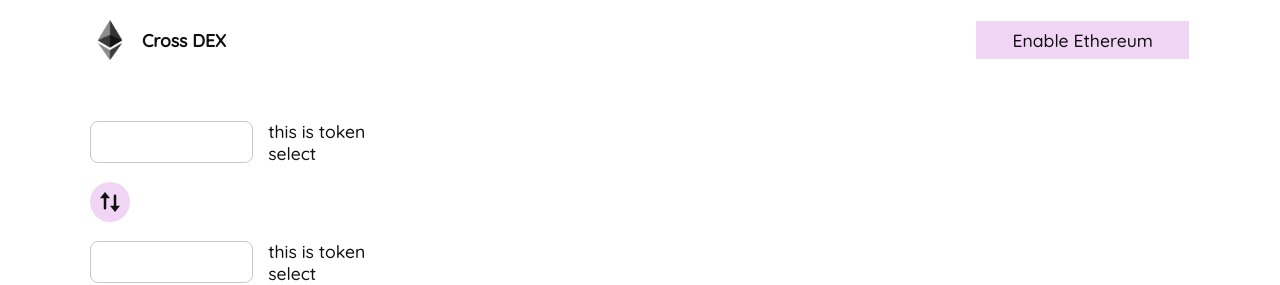
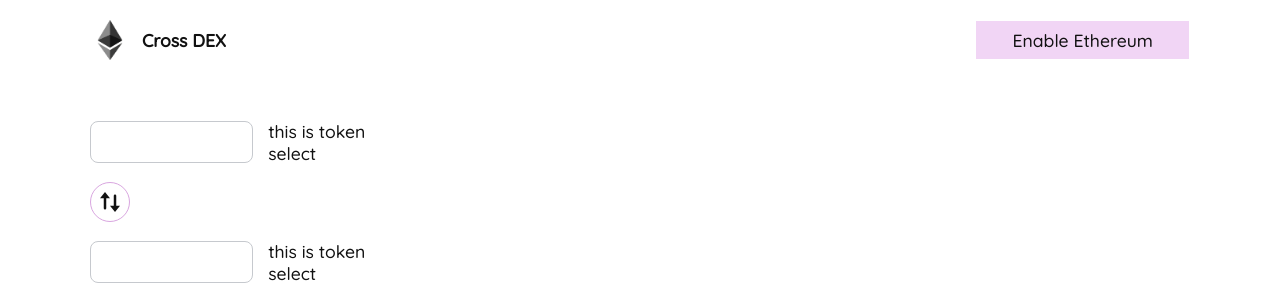
Before and after one commit to 0xNeit/dex-aggregator, a React (Create React App) app: page / in a window 1280 px wide. Shown: the top 285 px of the page. Built offline with nearby package versions, Linux system fonts and the light colour scheme; the HTML template or start-up script is replaced by a standard one.

Commit message:
added border to switch button

```diff
--- a/src/pages/Swap.jsx
+++ b/src/pages/Swap.jsx
@@ -78,12 +78,12 @@ const Switch = styled.button`
     flex-direction: row;
     justify-content: center;
     align-items: center;
-    background-color: var(--light);
-    border: 1px solid var(--background-color);
+    background-color: var(--background);
+    border: 1px solid var(--light-dark);
     border-radius: 20px;
     margin: 18px 0;
     &:hover {
-        border: 1px solid var(--light-dark);
+        background-color: var(--light);
     }
     `
 
```
